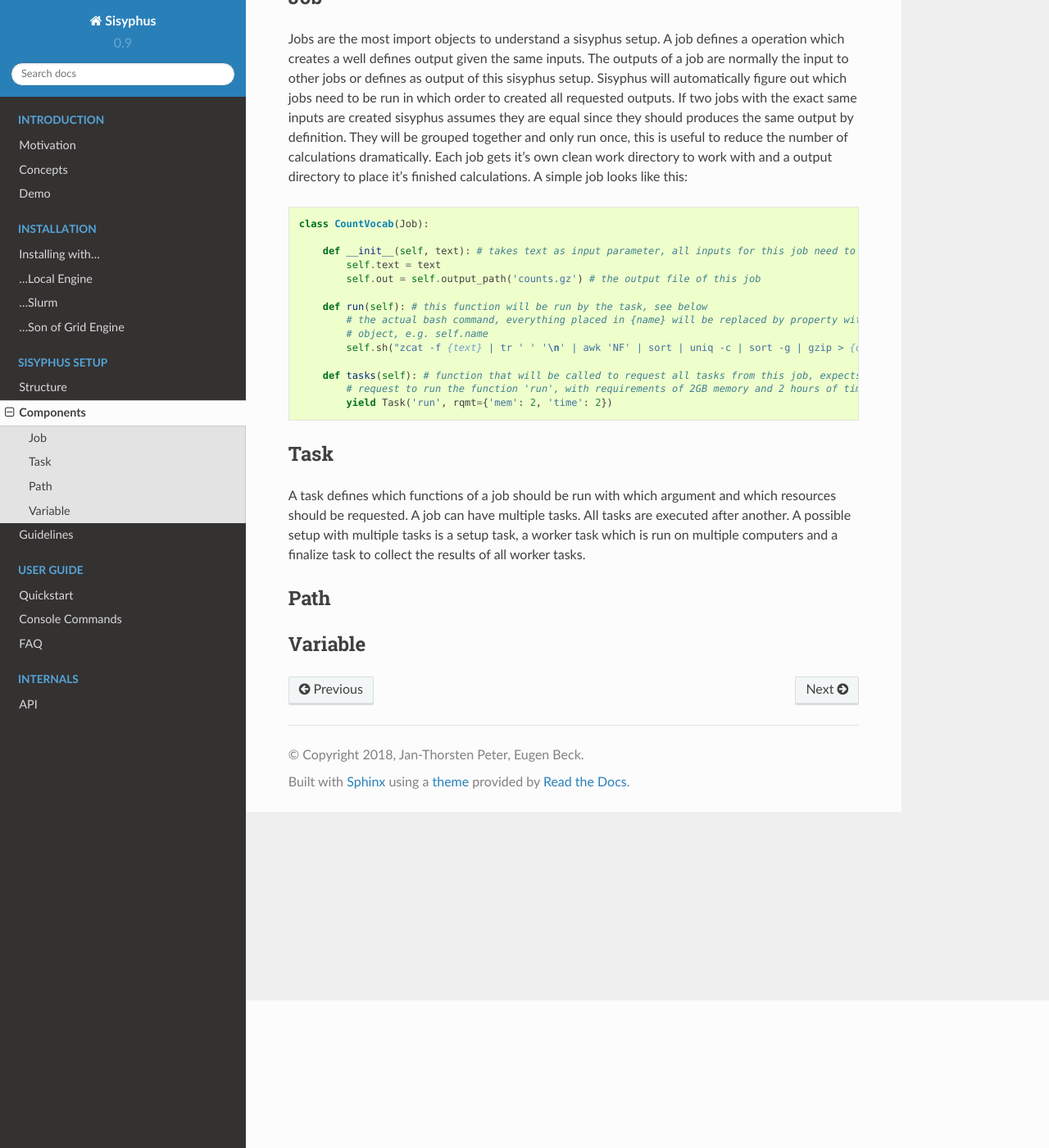
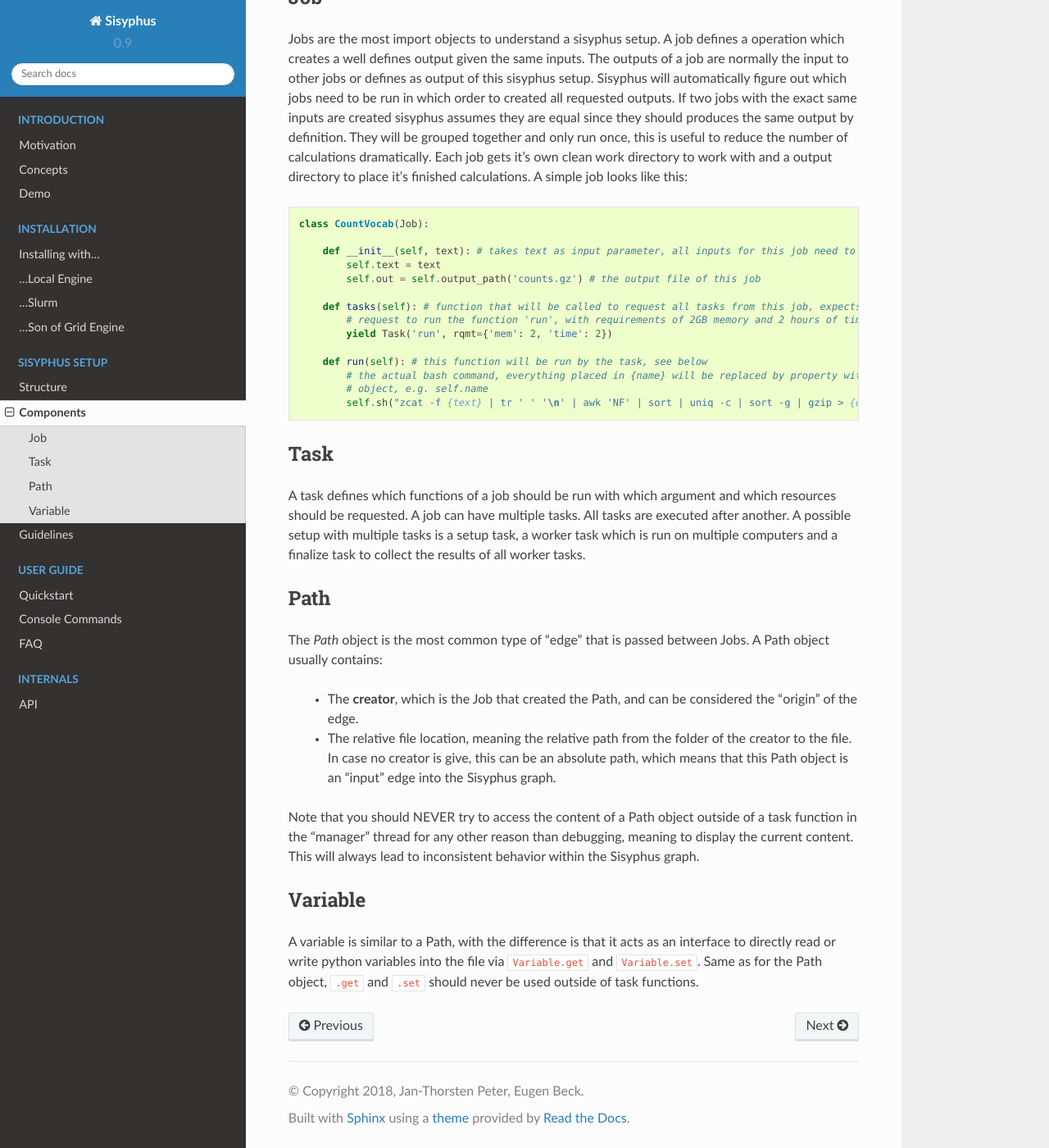
Before and after one commit to rwth-i6/sisyphus, a Sphinx documentation site: the page built from docs/components.rst, in a window 1280 px wide and 1400 px high, scrolled down 180 px. Shown: the whole window at 82% size. Built offline with Sphinx 7.4.7 and the Read the Docs theme 2.0.0, drawn with Linux system fonts in a browser that asks for light colours.

Commit message:
addition doc content, parts under construction

```diff
--- a/docs/components.rst
+++ b/docs/components.rst
@@ -20,14 +20,15 @@ A simple job looks like this::
           self.text = text
           self.out = self.output_path('counts.gz') # the output file of this job
 
+      def tasks(self): # function that will be called to request all tasks from this job, expects a iterable
+          # request to run the function 'run', with requirements of 2GB memory and 2 hours of time.
+          yield Task('run', rqmt={'mem': 2, 'time': 2})
+
       def run(self): # this function will be run by the task, see below
           # the actual bash command, everything placed in {name} will be replaced by property with the same name of this
           # object, e.g. self.name
           self.sh("zcat -f {text} | tr ' ' '\n' | awk 'NF' | sort | uniq -c | sort -g | gzip > {out}")
 
-      def tasks(self): # function that will be called to request all tasks from this job, expects a iterable
-          # request to run the function 'run', with requirements of 2GB memory and 2 hours of time.
-          yield Task('run', rqmt={'mem': 2, 'time': 2})
 
 
 Task
@@ -42,7 +43,21 @@ A possible setup with multiple tasks is a setup task, a worker task which is run
 Path
 ----
 
+The `Path` object is the most common type of "edge" that is passed between Jobs.
+A Path object usually contains:
+
+ - The **creator**, which is the Job that created the Path, and can be considered the "origin" of the edge.
+ - The relative file location, meaning the relative path from the folder of the creator to the file.
+   In case no creator is give, this can be an absolute path, which means that this Path object is an "input" edge into
+   the Sisyphus graph.
+
+Note that you should NEVER try to access the content of a Path object outside of a task function in the "manager" thread for any other reason than debugging, meaning to display the current content.
+This will always lead to inconsistent behavior within the Sisyphus graph.
 
 
 Variable
 --------
+
+A variable is similar to a Path, with the difference is that it acts as an interface to directly read or write python
+variables into the file via ``Variable.get`` and ``Variable.set``.
+Same as for the Path object, ``.get`` and ``.set`` should never be used outside of task functions.
--- a/docs/console.rst
+++ b/docs/console.rst
@@ -1,3 +1,5 @@
 ================
 Console Commands
 ================
+
+This section is under construction!
--- a/docs/guidelines.rst
+++ b/docs/guidelines.rst
@@ -1,3 +1,5 @@
 ==========
 Guidelines
 ==========
+
+This section is under construction!
--- a/docs/installation.rst
+++ b/docs/installation.rst
@@ -31,14 +31,16 @@ Independent of the used scheduler engine, Sisyphus requires a Python 3.5 install
 ...Local Engine
 ===============
 
-
+This section is under construction!
 
 ========
 ...Slurm
 ========
 
-
+This section is under construction!
 
 =====================
 ...Son of Grid Engine
 =====================
+
+This section is under construction!
```
Also changed, not shown: docs/introduction.rst (+43 -2 lines), docs/quickstart.rst (+13 -0 lines), 2 other files.
